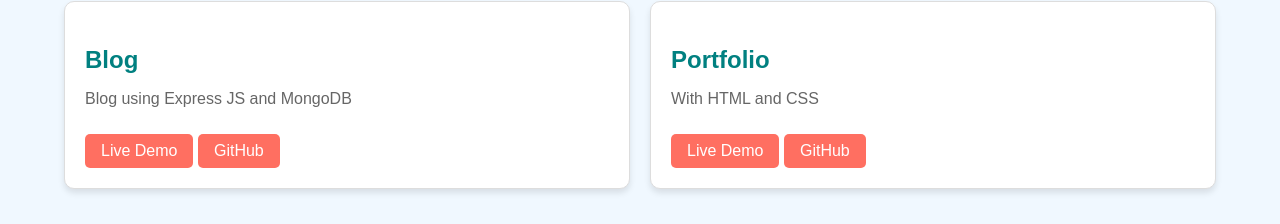
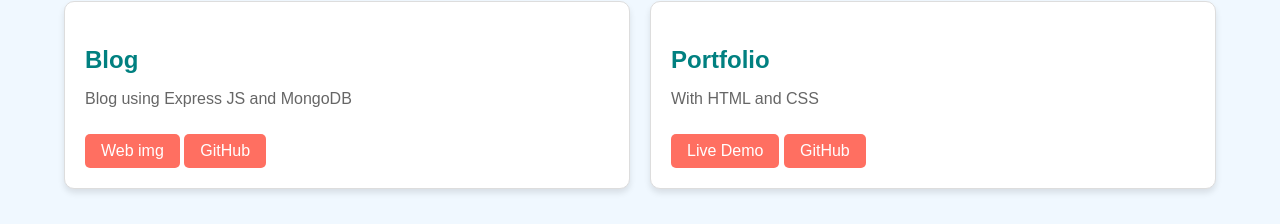
Before and after one commit to samuelmanohar29/Portfolio, a plain HTML site: page index.html in a window 1280 px wide. Shown: the part 872-1096 px from the top of the page. Drawn offline with Linux system fonts and the light colour scheme.

Commit message:
portfolio

```diff
--- a/index.html
+++ b/index.html
@@ -34,7 +34,7 @@
         <div class="project-card">
           <h3>Blog</h3>
           <p>Blog using Express JS and MongoDB</p>
-          <a href="#" target="_blank">Live Demo</a>
+          <a href=" https://samuelmanohar29.github.io/blog/">Web img</a>
           <a href="https://github.com/samuelmanohar29/blog.git">GitHub</a>
         </div>
         <div class="project-card">
```
